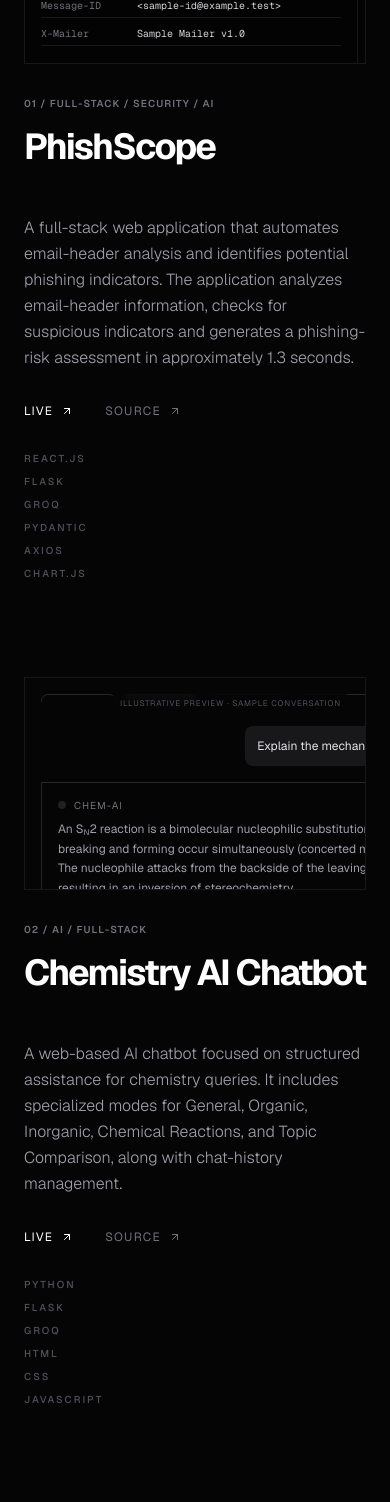
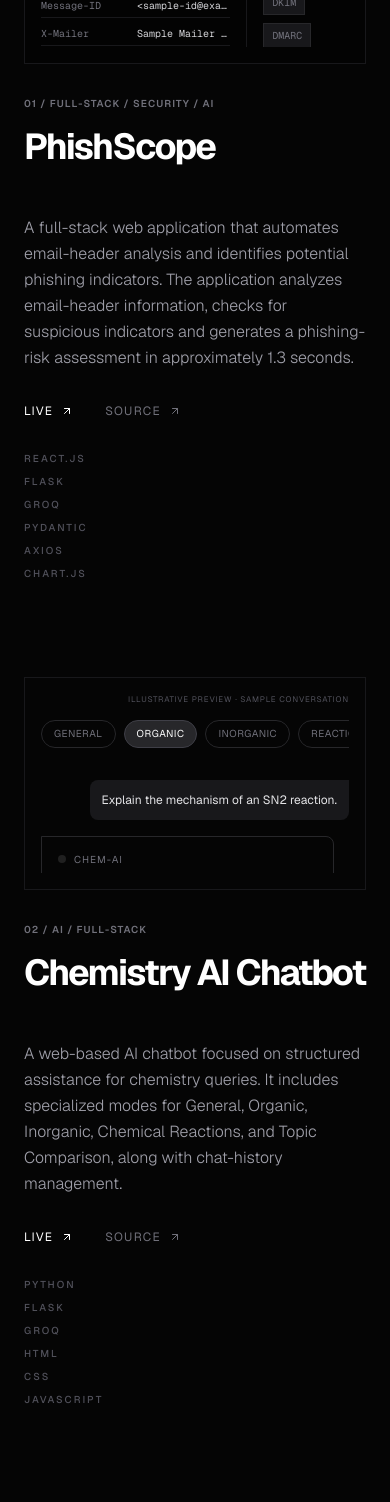
Before and after one commit to Ishan1711/Ishan-Portfolio, a Next.js app: page / in a window 390 px wide. Shown: the part 4406-5908 px from the top of the page. Built offline with nearby package versions, Linux system fonts and the light colour scheme.

Commit message:
fix: polish project preview layouts

```diff
--- a/src/components/ProjectPreviews.tsx
+++ b/src/components/ProjectPreviews.tsx
@@ -5,13 +5,13 @@
     <div className="w-full h-full bg-[#030303] flex flex-col p-4 sm:p-6 font-mono text-[10px] sm:text-xs">
       <div className="flex justify-between items-center border-b border-zinc-800 pb-3 mb-4">
         <div className="text-zinc-400">ANALYSIS REPORT</div>
-        <div className="text-[8px] sm:text-[10px] text-zinc-600 uppercase tracking-widest">
+        <div className="text-[8px] sm:text-[10px] text-zinc-600 uppercase tracking-widest text-right">
           Illustrative Preview &middot; Sample Data
         </div>
       </div>
 
-      <div className="flex-1 flex gap-4">
-        <div className="flex-1 flex flex-col gap-2">
+      <div className="flex-1 flex gap-4 overflow-hidden">
+        <div className="flex-1 flex flex-col gap-2 min-w-0">
           <div className="text-zinc-600 mb-2">HEADER DATA</div>
           {[
             { label: "Return-Path", val: "<bounces@example.test>" },
@@ -20,13 +20,13 @@
             { label: "X-Mailer", val: "Sample Mailer v1.0" }
           ].map((row, i) => (
             <div key={i} className="flex border-b border-zinc-900 pb-1">
-              <span className="w-24 text-zinc-500">{row.label}</span>
+              <span className="w-24 text-zinc-500 shrink-0">{row.label}</span>
               <span className="text-zinc-300 truncate">{row.val}</span>
             </div>
           ))}
         </div>
 
-        <div className="w-1/3 border-l border-zinc-900 pl-4 flex flex-col">
+        <div className="w-1/3 border-l border-zinc-900 pl-4 flex flex-col shrink-0">
           <div className="text-zinc-600 mb-4">RISK ANALYSIS PANEL</div>
           <div className="flex gap-2 mb-4 flex-wrap">
             <span className="px-2 py-1 bg-zinc-900 border border-zinc-800 text-zinc-500">SPF</span>
@@ -34,9 +34,9 @@
             <span className="px-2 py-1 bg-zinc-900 border border-zinc-800 text-zinc-500">DMARC</span>
           </div>
           <div className="flex flex-col gap-1 text-zinc-500">
-            <span>&gt; Indicator analysis</span>
-            <span>&gt; Volume tracking</span>
-            <span>&gt; Header evaluation</span>
+            <span className="truncate">&gt; Indicator analysis</span>
+            <span className="truncate">&gt; Volume tracking</span>
+            <span className="truncate">&gt; Header evaluation</span>
           </div>
         </div>
       </div>
@@ -46,12 +46,8 @@
 
 export function ChemistryAIPreview() {
   return (
-    <div className="w-full h-full bg-[#050505] flex text-xs font-sans relative">
-      <div className="absolute top-4 right-4 text-[8px] sm:text-[10px] text-zinc-600 uppercase tracking-widest z-10 bg-[#050505]/80 px-2 py-1 backdrop-blur-sm rounded">
-        Illustrative Preview &middot; Sample Conversation
-      </div>
-
-      <div className="w-1/4 border-r border-zinc-900 p-4 flex flex-col gap-4 hidden sm:flex">
+    <div className="w-full h-full bg-[#050505] flex text-xs font-sans overflow-hidden">
+      <div className="w-1/4 border-r border-zinc-900 p-4 flex flex-col gap-4 hidden sm:flex shrink-0">
         <div className="text-zinc-500 text-[10px] uppercase tracking-widest">History</div>
         <div className="flex flex-col gap-2">
           {["Aldol Condensation", "sp3 Hybridization", "Buffer Solutions", "Hess's Law"].map((item, i) => (
@@ -62,8 +58,14 @@
         </div>
       </div>
 
-      <div className="flex-1 flex flex-col p-4 sm:p-6">
-        <div className="flex gap-2 mb-6 overflow-x-auto pb-2 scrollbar-hide pr-4 sm:pr-32">
+      <div className="flex-1 flex flex-col p-4 sm:p-6 min-w-0">
+        <div className="flex justify-between items-center mb-4 shrink-0">
+          <div className="text-[8px] sm:text-[10px] text-zinc-600 uppercase tracking-widest w-full text-right">
+            Illustrative Preview &middot; Sample Conversation
+          </div>
+        </div>
+
+        <div className="flex gap-2 mb-6 overflow-x-auto pb-2 scrollbar-hide shrink-0">
           {["General", "Organic", "Inorganic", "Reactions", "Comparison"].map((mode, i) => (
             <div key={i} className={cn(
               "px-3 py-1.5 rounded-full whitespace-nowrap text-[10px] uppercase tracking-wider border",
@@ -74,16 +76,16 @@
           ))}
         </div>
 
-        <div className="flex-1 flex flex-col gap-4">
-          <div className="self-end max-w-[80%] bg-zinc-900 text-zinc-200 p-3 rounded-lg rounded-tr-none">
+        <div className="flex-1 flex flex-col gap-4 overflow-hidden">
+          <div className="self-end max-w-[85%] bg-zinc-900 text-zinc-200 p-3 rounded-lg rounded-tr-none break-words whitespace-normal shrink-0">
             Explain the mechanism of an SN2 reaction.
           </div>
-          <div className="self-start max-w-[90%] bg-transparent border border-zinc-800 text-zinc-300 p-4 rounded-lg rounded-tl-none">
+          <div className="self-start max-w-[95%] bg-transparent border border-zinc-800 text-zinc-300 p-4 rounded-lg rounded-tl-none overflow-hidden shrink-0">
             <div className="flex items-center gap-2 mb-2 text-zinc-500 text-[10px] uppercase tracking-widest">
-              <div className="w-2 h-2 rounded-full bg-white/20 animate-pulse" />
+              <div className="w-2 h-2 rounded-full bg-white/20 animate-pulse shrink-0" />
               Chem-AI
             </div>
-            <p className="leading-relaxed text-zinc-400">
+            <p className="leading-relaxed text-zinc-400 break-words whitespace-normal text-[10px] sm:text-xs">
               An S<sub className="text-[8px]">N</sub>2 reaction is a bimolecular nucleophilic substitution where bond breaking and forming occur simultaneously (concerted mechanism). The nucleophile attacks from the backside of the leaving group, resulting in an inversion of stereochemistry.
             </p>
           </div>
@@ -95,42 +97,42 @@
 
 export function SecureSysPreview() {
   return (
-    <div className="w-full h-full bg-[#020202] p-4 sm:p-6 font-mono flex flex-col text-xs sm:text-sm">
-      <div className="flex justify-between items-center border-b border-zinc-800 pb-2 mb-4">
-        <div className="text-zinc-500 text-[10px] tracking-widest uppercase">SecureSys Terminal Interface</div>
-        <div className="text-[8px] sm:text-[10px] text-zinc-600 uppercase tracking-widest">
+    <div className="w-full h-full bg-[#020202] p-4 sm:p-6 font-mono flex flex-col text-xs sm:text-sm overflow-hidden">
+      <div className="flex justify-between items-center border-b border-zinc-800 pb-2 mb-4 shrink-0">
+        <div className="text-zinc-500 text-[10px] tracking-widest uppercase truncate pr-2">SecureSys Terminal Interface</div>
+        <div className="text-[8px] sm:text-[10px] text-zinc-600 uppercase tracking-widest shrink-0 text-right">
           Illustrative Preview &middot; Static Mockup
         </div>
       </div>
 
       <div className="flex-1 flex flex-col gap-2 overflow-hidden text-zinc-400">
-        <div className="flex items-center gap-4">
+        <div className="flex items-center gap-4 shrink-0">
           <span className="text-zinc-600">ROLE_CONTEXT:</span>
           <span className="text-white bg-zinc-800 px-2">SYS_ADMIN</span>
         </div>
-        <div className="flex items-center gap-4 mb-4">
-          <span className="text-zinc-600">POLICY:</span>
-          <span className="text-zinc-500">[rwx] core_bin, [r-x] user_data</span>
+        <div className="flex items-center gap-4 mb-4 shrink-0 overflow-hidden">
+          <span className="text-zinc-600 shrink-0">POLICY:</span>
+          <span className="text-zinc-500 truncate">[rwx] core_bin, [r-x] user_data</span>
         </div>
 
-        <div className="text-zinc-300">
-          <span className="text-zinc-600">user@securesys:~$</span> ./init_sandbox
+        <div className="text-zinc-300 truncate shrink-0">
+          <span className="text-zinc-600">user@securesys:~$</span> [Illustrative terminal command]
         </div>
-        <div className="text-zinc-500 pl-4 border-l border-zinc-800 ml-2">
-          [SYSTEM] Initializing controlled environment...<br/>
-          [SYSTEM] Policy validation sequence...
+        <div className="text-zinc-500 pl-4 border-l border-zinc-800 ml-2 shrink-0 truncate">
+          [MOCKUP] Visualizing access-control concept...<br/>
+          [MOCKUP] Example policy applied...
         </div>
 
-        <div className="text-zinc-300 mt-2">
-          <span className="text-zinc-600">user@securesys:~$</span> cat /var/log/auth.log
+        <div className="text-zinc-300 mt-2 truncate shrink-0">
+          <span className="text-zinc-600">user@securesys:~$</span> [Simulated secondary action]
         </div>
-        <div className="text-zinc-500 pl-4 border-l border-zinc-800 ml-2">
-          [SYSTEM] RBAC Evaluation: Action requires elevated privileges.
+        <div className="text-zinc-500 pl-4 border-l border-zinc-800 ml-2 shrink-0 truncate">
+          [MOCKUP] Static RBAC visualization complete.
         </div>
 
-        <div className="text-zinc-300 mt-2 flex items-center">
+        <div className="text-zinc-300 mt-2 flex items-center shrink-0">
           <span className="text-zinc-600">user@securesys:~$</span>
-          <span className="w-2 h-4 bg-zinc-400 ml-2 animate-pulse" />
+          <span className="w-2 h-4 bg-zinc-400 ml-2 animate-pulse shrink-0" />
         </div>
       </div>
     </div>
```
